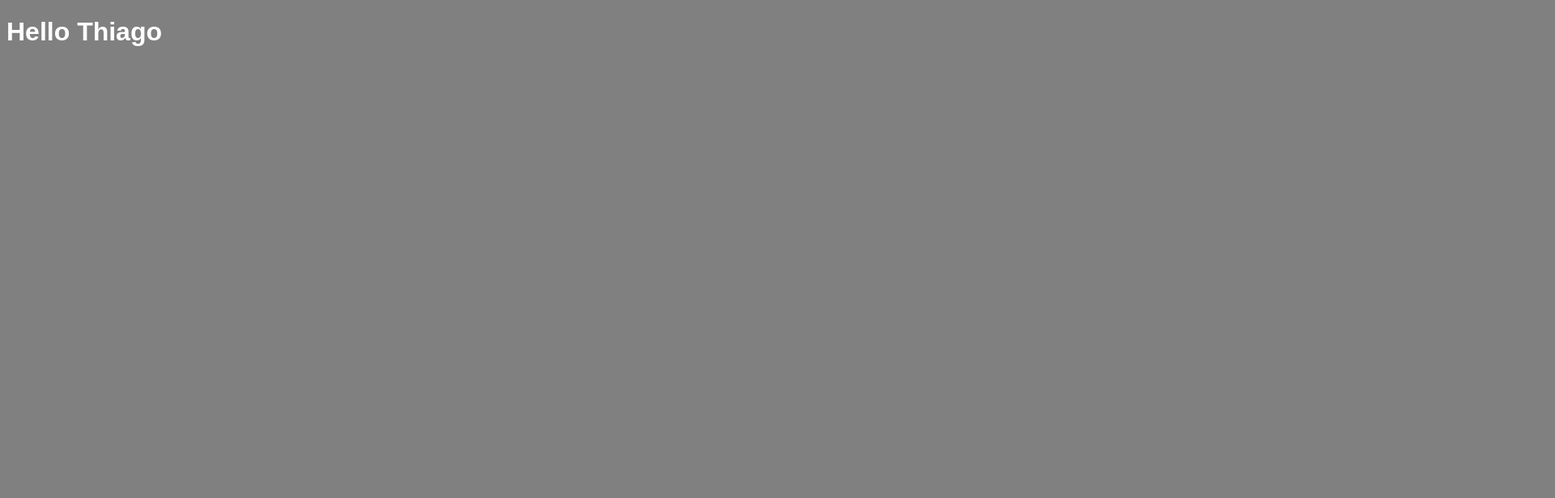
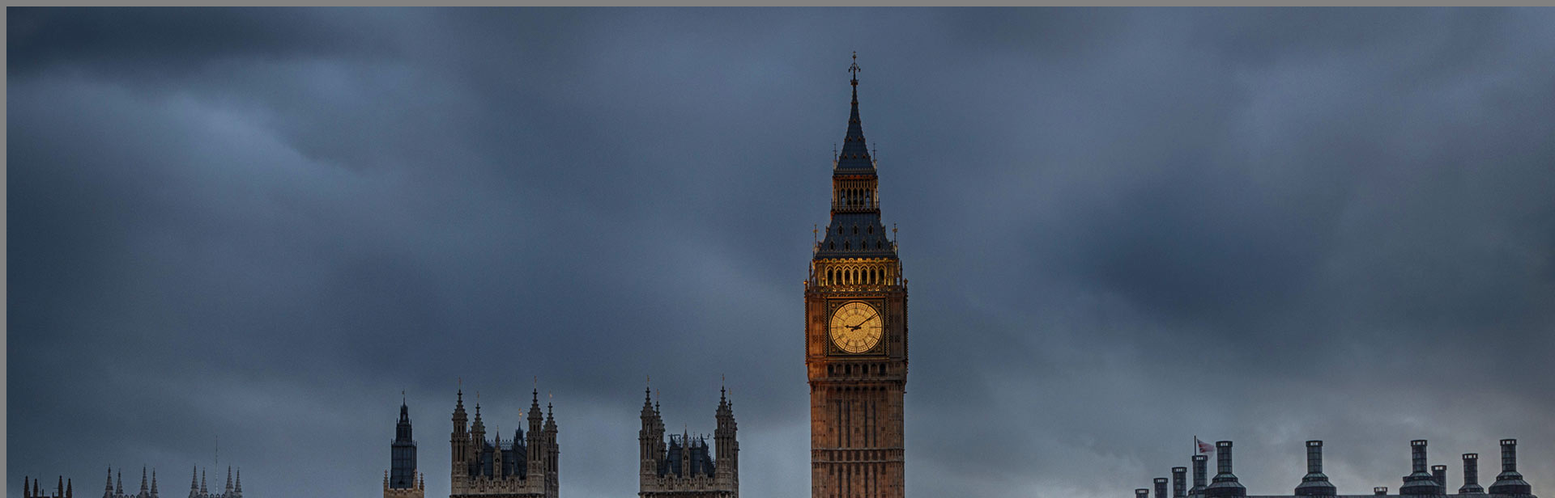
Before and after one commit to thiagoferrari/Intro-React, a React app: page / in a window 1280 px wide. Shown: the top 616 px of the page at 81% size, 1920 px wide, since content can reach past the window. Built offline with nearby package versions, Linux system fonts and the light colour scheme.

Commit message:
importando imagens [file-loader]

```diff
--- a/package.json
+++ b/package.json
@@ -19,6 +19,7 @@
     "webpack-dev-server": "^3.8.1"
   },
   "dependencies": {
+    "file-loader": "^6.2.0",
     "react": "^16.9.0",
     "react-dom": "^16.9.0"
   }
--- a/src/App.js
+++ b/src/App.js
@@ -1,8 +1,10 @@
 import React from 'react' // precisamos importar devido na linha 4 ter JSX
 import './App.css'
 
+import wall from './assets/wall.jpg'
+
 function App() {
-    return <h1>Hello Thiago</h1>
+    return (<img src={wall} ></img>)
 }
 
 export default App
--- a/webpack.config.js
+++ b/webpack.config.js
@@ -23,7 +23,11 @@
                     { loader: 'style-loader' },  // ele serve para importar files .css
                     { loader: 'css-loader' } // ele serve para imports especiais (.png, @import css externos)
                 ]
-
+            }, {
+                test: /.*\.(gif|png|jpe?g)$/i,
+                use: {
+                    loader: 'file-loader' //serve para
+                }
             }
         ]
     }
```
Also changed, not shown: src/assets/wall.jpg (added), 1 other file (tests, documents, lock files or other folders).
